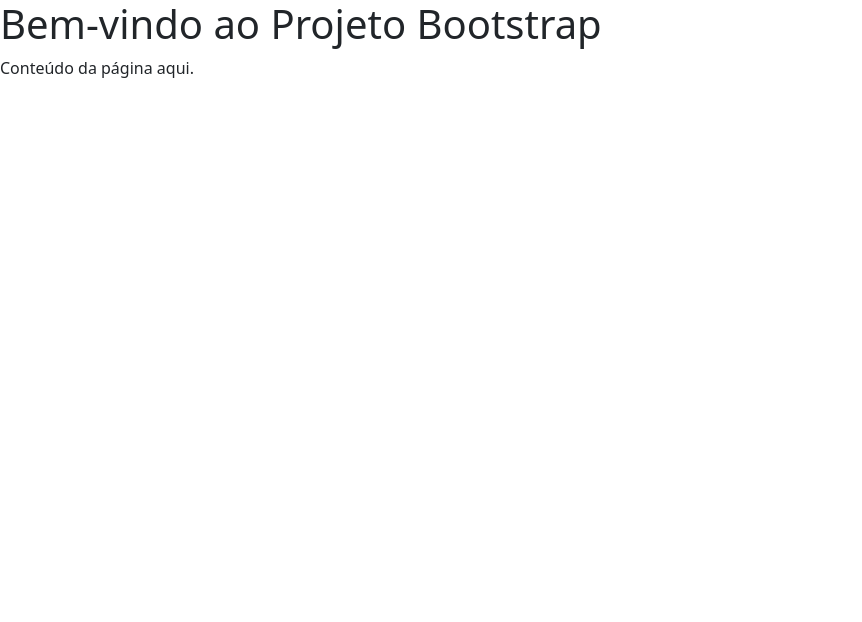
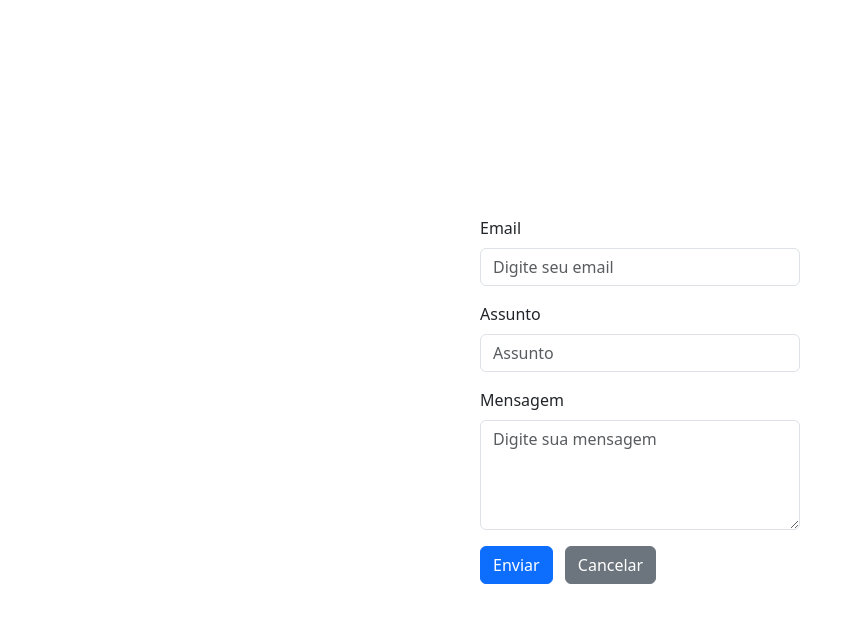
Before and after one commit to Abranteszs/LI2025-Teste04, a plain HTML site: page index.html in a window 1280 px wide. Shown: the whole page, without its empty margins (0-862 px from the left). Drawn offline with nearby package versions, Linux system fonts and the light colour scheme.

Commit message:
4ª tarefa

```diff
--- a/index.html
+++ b/index.html
@@ -8,14 +8,23 @@
   <link href="https://cdn.jsdelivr.net/npm/bootstrap@5.3.0/dist/css/bootstrap.min.css" rel="stylesheet" />
 </head>
 <body>
-  <header>
-    <h1>Bem-vindo ao Projeto Bootstrap</h1>
-  </header>
-
-  <main>
-    <p>Conteúdo da página aqui.</p>
-  </main>
-
-  <script src="https://cdn.jsdelivr.net/npm/bootstrap@5.3.0/dist/js/bootstrap.bundle.min.js"></script>
+  <div class="container d-flex justify-content-center align-items-center" style="height: 100vh;">
+    <form class="w-100" style="max-width: 25vw; min-width: 300px;">
+      <div class="mb-3">
+        <label for="email" class="form-label">Email</label>
+        <input type="email" class="form-control" id="email" placeholder="Digite seu email" required>
+      </div>
+      <div class="mb-3">
+        <label for="assunto" class="form-label">Assunto</label>
+        <input type="text" class="form-control" id="assunto" placeholder="Assunto" required>
+      </div>
+      <div class="mb-3">
+        <label for="mensagem" class="form-label">Mensagem</label>
+        <textarea class="form-control" id="mensagem" rows="4" placeholder="Digite sua mensagem" required></textarea>
+      </div>
+      <button type="submit" class="btn btn-primary me-2">Enviar</button>
+      <button type="reset" class="btn btn-secondary">Cancelar</button>
+    </form>
+  </div>
 </body>
 </html>
```
